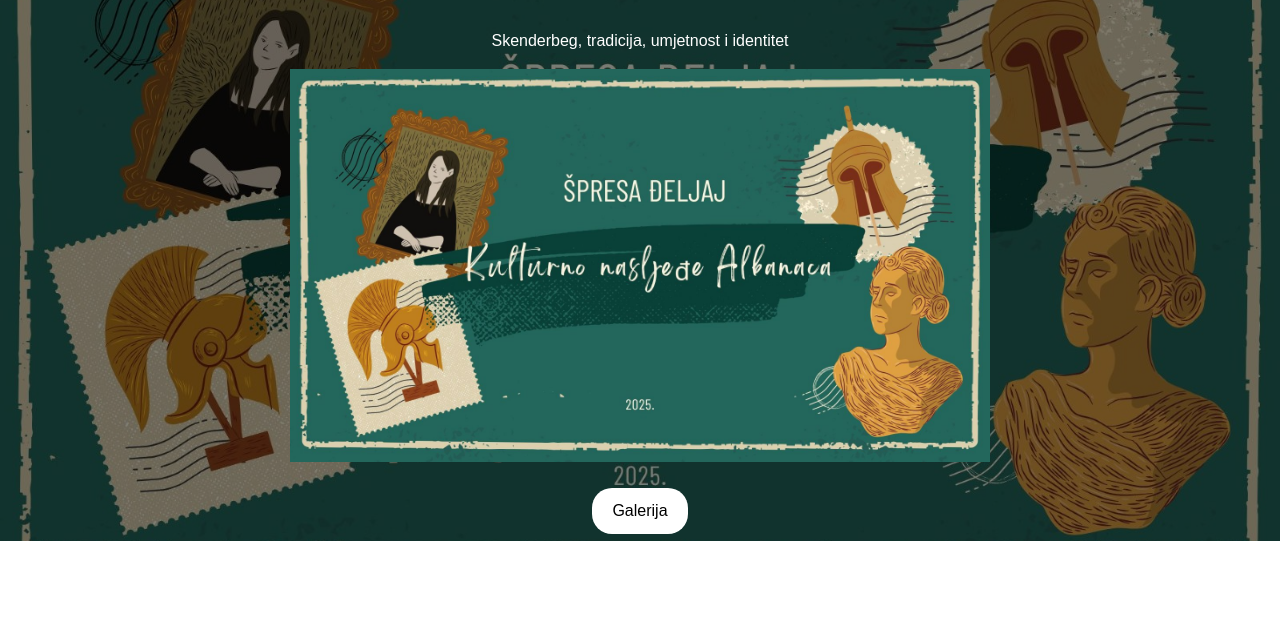
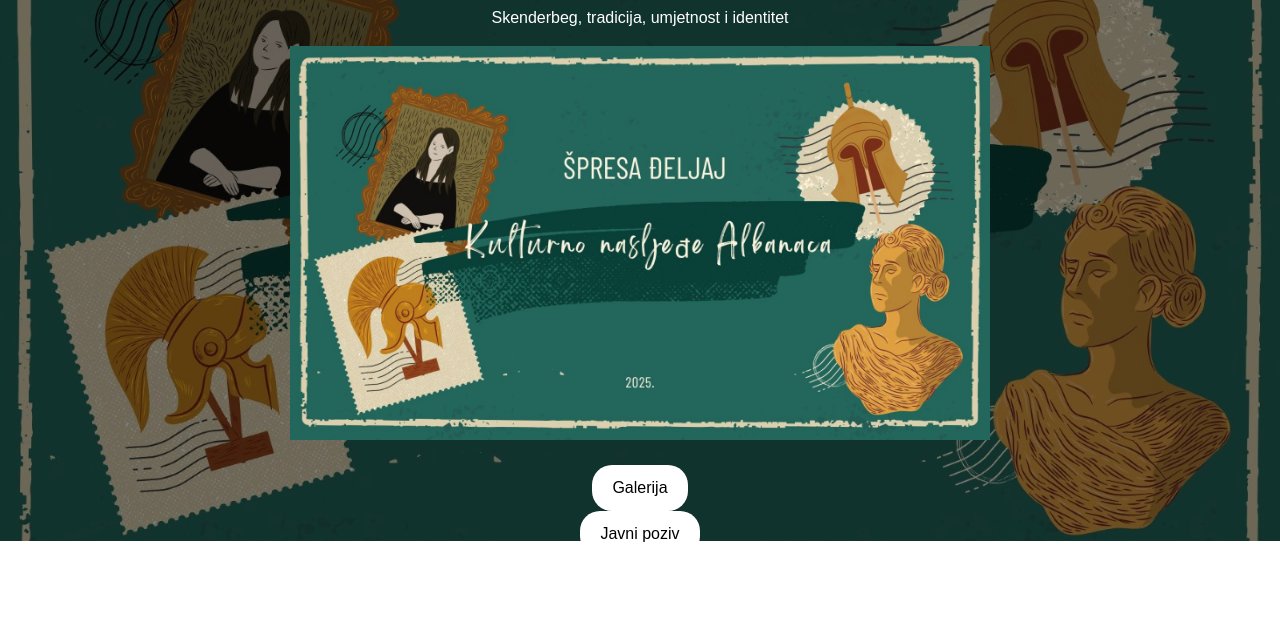
Before and after one commit to bakir123123123/kulturno-nasljedje-albanaca, a plain HTML site: page index.html in a window 1280 px wide. Shown: the part 151-776 px from the top of the page. Drawn offline with Linux system fonts and the light colour scheme; files whose address does not match are found by name.

Commit message:
Update index.html

```diff
--- a/index.html
+++ b/index.html
@@ -35,6 +35,7 @@
       <!-- Slika ispod naslova -->
       <img src="hero.jpg" alt="Hero slika" class="hero-subimg" style="width: 700px;"> <br>
       <a href="#galerija" class="btn">Galerija</a>
+      <a href="javnipoziv.html" class="btn">Javni poziv</a>
     </div>
   </section>
 
```
